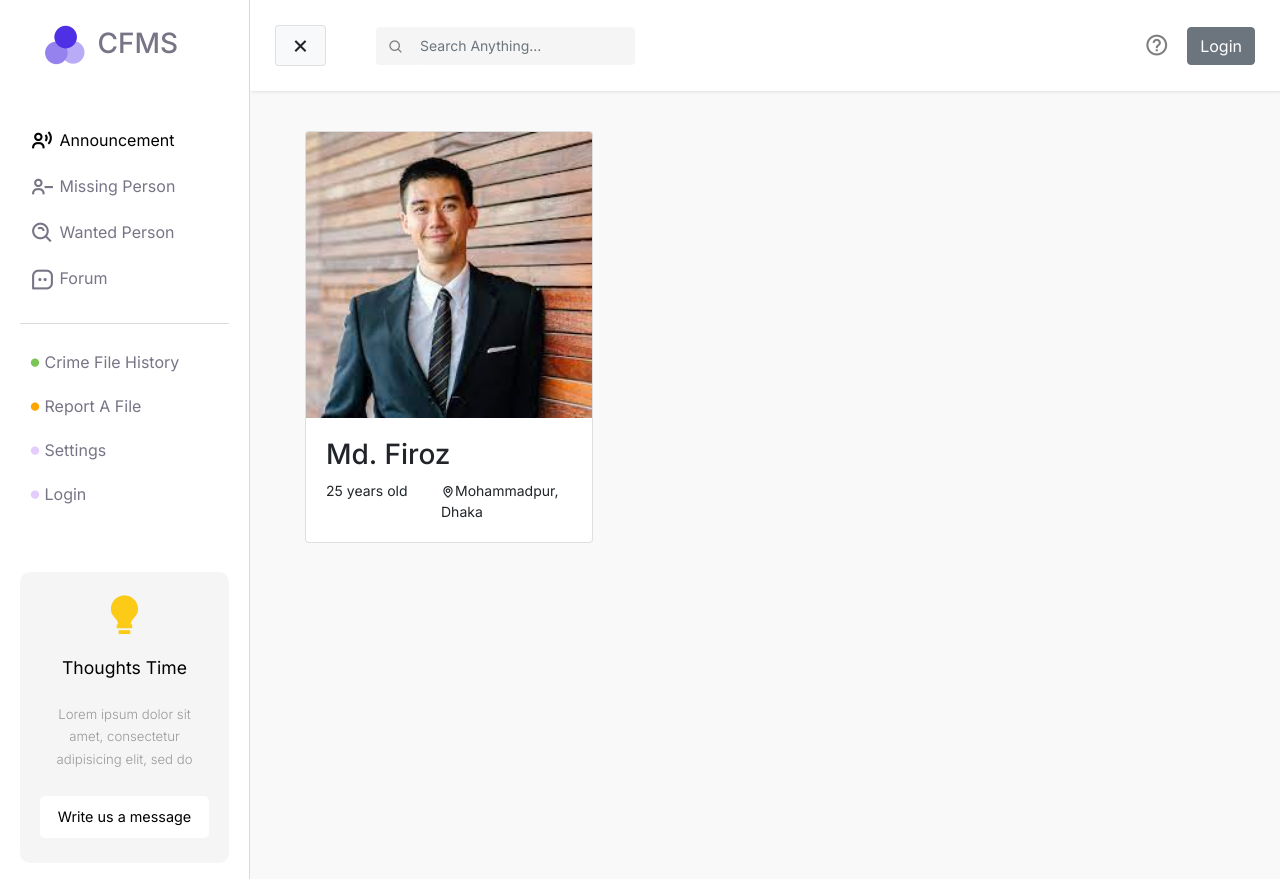
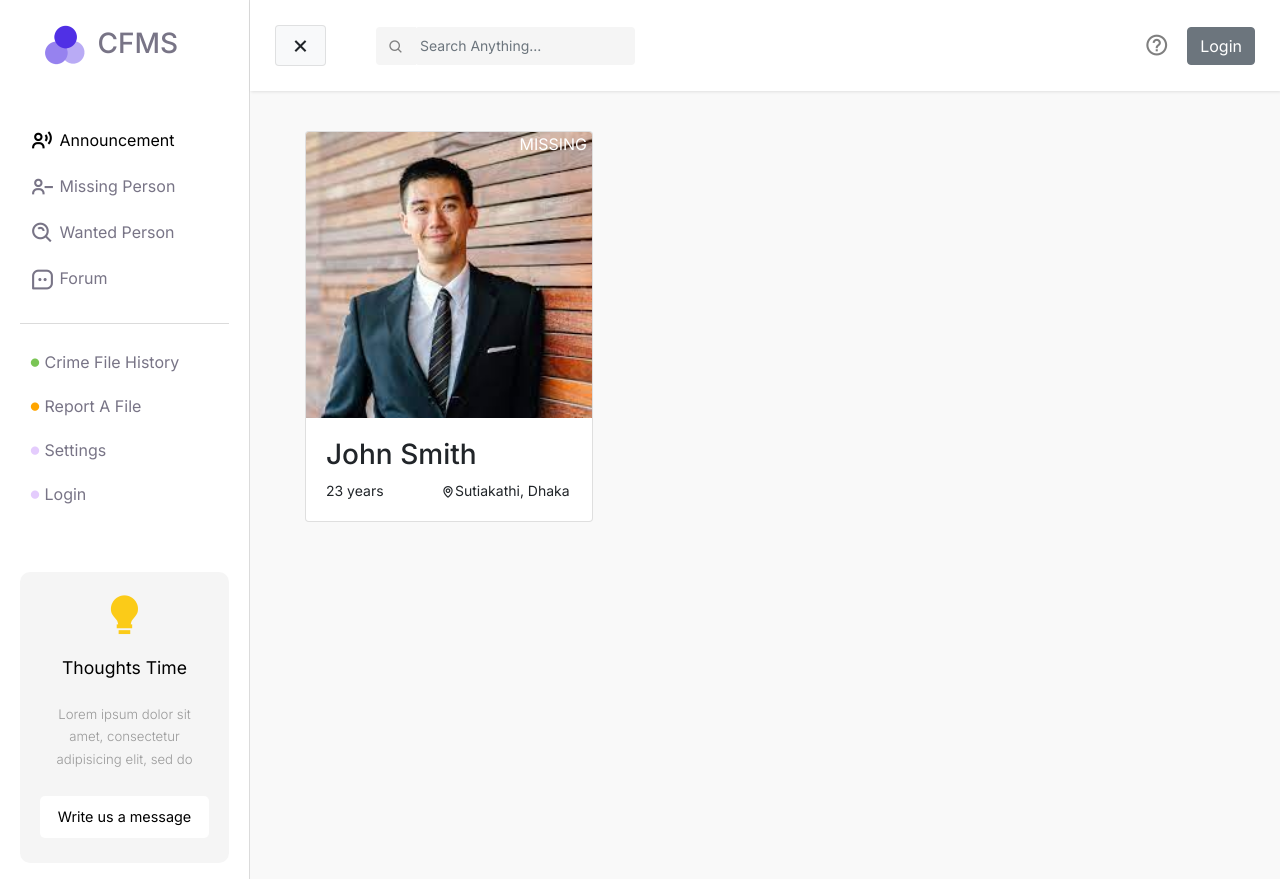
Before and after one commit to Bappy4u/crime-file-management, a Django app: page /missing-person/ in a window 1280 px wide. Run offline with Django 4.2, Linux system fonts and the light colour scheme; data comes from the database, SQL or seed files in the repository; both versions use the stored data as it was after the commit; some libraries are stand-ins or nearby versions.

Commit message:
Missing person view update

```diff
--- a/missingPerson/models.py
+++ b/missingPerson/models.py
@@ -3,11 +3,20 @@ from django.conf import settings
 
 
 class MissingPerson(models.Model):
+    STATUS_FOUND = "FOUND"
+    STATUS_MISSING = "MISSING"
+    STATUS_CHOICES = [
+        (STATUS_FOUND, 'Found'),
+        (STATUS_MISSING, 'Missing'),
+    ]
+
+
     name = models.CharField(max_length=255)
     # photo = models.ImageField()
     street = models.CharField(max_length=255)
     village = models.CharField(max_length=255)
     city = models.CharField(max_length=255, null=False)
     date = models.DateTimeField()
-    birthDate = models.DateTimeField(null=True)
+    birthDate = models.DateField(null=True)
+    status = models.CharField(choices=STATUS_CHOICES, max_length=7, default=STATUS_MISSING)
     user = models.ForeignKey(settings.AUTH_USER_MODEL, on_delete=models.PROTECT)
--- a/missingPerson/views.py
+++ b/missingPerson/views.py
@@ -1,4 +1,10 @@
 from django.shortcuts import render
+from .models import MissingPerson
 
 def missingPerson(request):
-    return render(request, 'missing-person.html')
+    missingPersons = MissingPerson.objects.all()
+    context = {
+        "missingPersons": missingPersons,
+    }
+
+    return render(request, 'missing-person.html', context)
--- a/static/css/style.css
+++ b/static/css/style.css
@@ -56,3 +56,17 @@
   border-color: #5369f8;
   color: #fff;
 }
+.missing-page .person img {
+  position: relative;
+}
+.missing-page .person .status {
+  position: absolute;
+  top: 0;
+  right: 0;
+  color: #fff;
+  padding: 0 5px;
+}
+
+.bg-color-light-red {
+  background-color: #dd6262;
+}
--- a/templates/missing-person.html
+++ b/templates/missing-person.html
@@ -1,9 +1,12 @@
 {% extends "base.html" %} {% block css %} {% load static %}
 <link rel="stylesheet" href="{% static 'css/style.css' %}" />
 {% endblock %} {% block main %}
-<div id="main-wrapper" class="container">
+<div id="main-wrapper" class="container missing-page">
   <div class="row">
-    <div class="col-md-3">
+    {% if missingPersons %}
+    <div>
+      {% for person in missingPersons %}
+      <div class="col-md-3 person">
         <a href="">
           <div class="card" style="width: 18rem">
             <img
@@ -11,20 +14,36 @@
               src="{% static 'files/missing-profile.jpeg' %}"
               alt="Card image cap"
             />
+            <div class="status">{{person.status}}</div>
             <div class="card-body">
-            <h3 class="card-text">Md. Firoz</h3>
+              <h3 class="card-text">{{ person.name }}</h3>
               <div class="row person-basic-info" style="font-size: 14px">
-              <div class="col-5">25 years old</div>
+                <div class="col-5">
+                  {% if person.birthdate|timesince|wordcount > 2 %}
+                  <span
+                    >{{ person.birthDate|timesince|truncatewords:2|slice:":-3"
+                    }}
+                  </span>
+
+                  {% else %}
+                  <span> {{ person.birthDate|timesince}} </span>
+                  {% endif %}
+                </div>
                 <div class="col-7">
-                <i class="bx bx-map"></i>Mohammadpur, Dhaka
+                  <i class="bx bx-map"></i>{{person.village}}, {{ person.city }}
                 </div>
               </div>
             </div>
           </div>
         </a>
       </div>
-
+    </div>
+    {% endfor %} {% else %}
+    <div>
+      <h2>No person in the list</h2>
+    </div>
+    {% endif %}
+  </div>
   <!-- Row -->
-  </div>
   {% endblock %}
 </div>
```
Also changed, not shown: db.sqlite3, missingPerson/migrations/0003_alter_missingperson_birthdate.py (added), missingPerson/migrations/0004_alter_missingperson_birthdate.py (added), missingPerson/migrations/0005_alter_missingperson_birthdate.py (added), missingPerson/migrations/0006_missingperson_status.py (added). Lines whose indentation alone changed are shown as unchanged.
